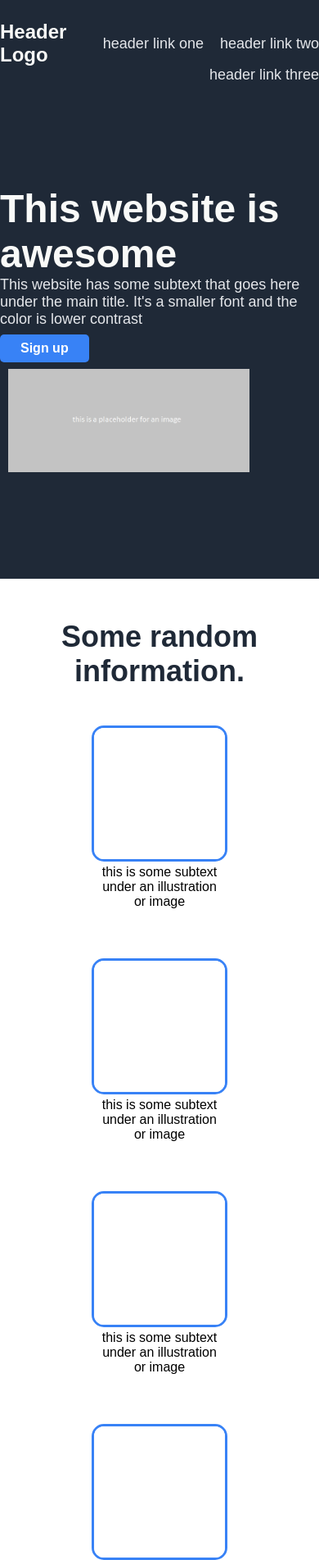
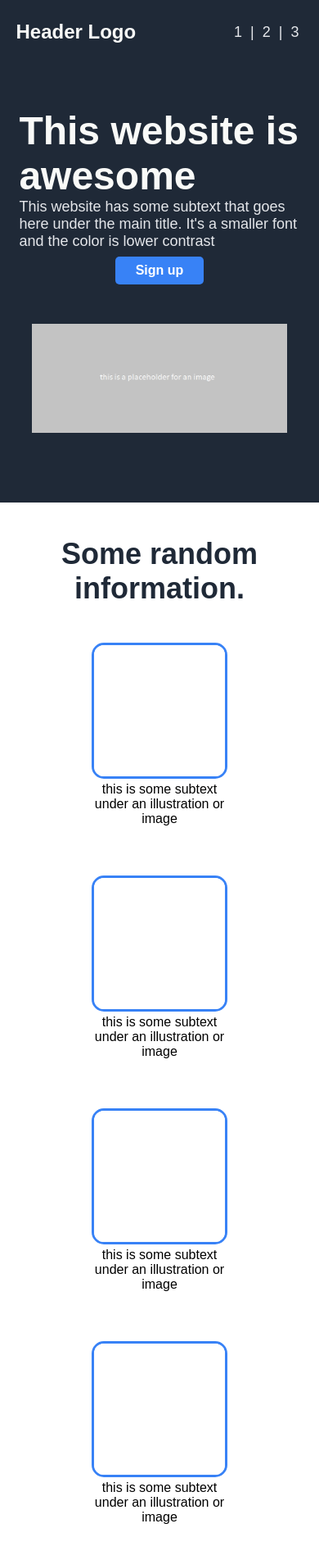
Before and after one commit to dimatteoluca/landing-page, a plain HTML site: page index.html in a window 390 px wide. Shown: the top 1903 px of the page at 82% size. Drawn offline with Linux system fonts and the light colour scheme.

Commit message:
Fix icon + Fix reactiveness

```diff
--- a/index.html
+++ b/index.html
@@ -12,42 +12,52 @@
     <div class="blue external">
         <header class="blue thin flexbox flex-end">
             <p id="logo" class="flex-item">Header Logo</p>
-            <a class="secondary" href="">header link one</a>
-            <a class="secondary" href="">header link two</a>
-            <a class="secondary" href="">header link three</a>
+            <a class="secondary hide-on-full" href="">header link one</a>
+            <a class="secondary hide-on-full" href="">header link two</a>
+            <a class="secondary hide-on-full" href="">header link three</a>
+            <p class="secondary hide-on-small">
+                <a class="secondary" href="">1</a> |
+                <a class="secondary" href="">2</a> |
+                <a class="secondary" href="">3</a>
+            </p>
+
         </header>
     </div>
 
     <div class="blue internal">
-        <div class="thin flexbox">
-            <div class="flex-item">
+        <div class="thin flexbox first">
+            <div class="flex-item flexbox flex-col">
                 <p class="primary">This website is awesome</p>
                 <p class="secondary">This website has some subtext that goes here under the main title. It's a smaller font and the color is lower contrast</p>
                 <button class="button azure" type="button">Sign up</button>
             </div>
-            <img class="rectangle-img flex-item" src="./images/grey-rectangle-placeholder.png">
+            <img class="rectangle-img flex-item" src="./img/grey-rectangle-placeholder.png">
         </div>
     </div>
 
     <div class="internal">
         <div class="thinner text-center">
             <p class="info">Some random information.</p>
-            <div class="flexbox flex-between">
+            <div class="flexbox flex-evenly">
+                <div class="flexbox flex-item">
                     <div class="flex-item margin-15">
-                    <img class="square-img" src="./images/white-square-placeholder.png">
+                        <img class="square-img" src="./img/white-square-placeholder.png">
                         <p class="subtext">this is some subtext under an illustration or image</p>
                     </div>
                     <div class="flex-item margin-15">
-                    <img class="square-img" src="./images/white-square-placeholder.png">
+                        <img class="square-img" src="./img/white-square-placeholder.png">
+                        <p class="subtext">this is some subtext under an illustration or image</p>
+                    </div>
+                </div>
+                <div class="flexbox flex-item">
+                    <div class="flex-item margin-15">
+                        <img class="square-img" src="./img/white-square-placeholder.png">
                         <p class="subtext">this is some subtext under an illustration or image</p>
                     </div>
                     <div class="flex-item margin-15">
-                    <img class="square-img" src="./images/white-square-placeholder.png">
+                        <img class="square-img" src="./img/white-square-placeholder.png">
                         <p class="subtext">this is some subtext under an illustration or image</p>
                     </div>
-                <div class="flex-item margin-15">
-                    <img class="square-img" src="./images/white-square-placeholder.png">
-                    <p class="subtext">this is some subtext under an illustration or image</p>
                 </div>
             </div>
         </div>
@@ -64,7 +74,7 @@
         <div class="azure thin call-to-action flexbox flex-evenly">
             <div>
                 <p class="bold">Call to action! It's time!</p>
-                <p>Sign up for our product by clicking that button right over there!</p>
+                <p class="">Sign up for our product by clicking that button right over there!</p>
             </div>
             <div>
                 <button class="button azure white-border" type="button">Sign up</button>
--- a/styles.css
+++ b/styles.css
@@ -27,8 +27,13 @@ header a:active {
     text-decoration: none;
 }
 
+.hide-on-small {
+    display: none;
+}
+
 button {
     cursor: pointer;
+    align-self: start;
 }
 
 #logo {
@@ -62,6 +67,10 @@ button {
     display: flex;
     flex-wrap: wrap;
     align-items: center;
+}
+
+.flex-col {
+    flex-direction: column;
 }
 
 .flex-between {
@@ -157,15 +166,20 @@ button {
     border-color: white !important;
 }
 
+.first {
+    gap: 40px
+}
+
 .rectangle-img {
-    max-width: 35vmax;
+    max-width: 33vmax;
+    min-width: 80vmin;
     height: auto;
-    margin: 0 10px;
+    margin: auto;
 }
 
 .square-img {
+    aspect-ratio: 1/1;
     width: 160px;
-    height: auto;
     border-style: solid;
     border-color: #3882f6;
     border-radius: 15px;
@@ -173,7 +187,75 @@ button {
 }
 
 .subtext {
-    width: 150px;
+    width: 170px;
     height: auto;
     margin: auto !important;
 }
+
+@media screen and (max-width: 560px) {
+    button {
+        align-self: center;
+    }
+
+    header {
+        padding-left: 5vw;
+        padding-right: 5vw;
+        align-items: center;
+    }
+
+    header a {
+        margin-left: 5px;
+        margin-right: 5px;
+    }
+
+    .hide-on-full {
+        display: none;
+    }
+
+    .hide-on-small {
+        display: inline;
+    }
+
+    label img {
+        aspect-ratio: 1/1;
+        width: 35px;
+
+    }
+
+    .thin {
+        width: auto !important;
+        margin: auto !important;
+        max-width: none !important;
+        min-width: none !important;
+    }
+
+    .quote {
+        font-size: 26px;
+    }
+
+    .quoter {
+        font-size: 14px;
+    }
+
+    .internal {
+        /* padding-left: 7vw;
+        padding-right: 7vw;
+        padding-top: 10vh;
+        padding-bottom: 10vh; */
+        padding: 10vh 6vw;
+    }
+
+    .info {
+        margin-top: -5vh !important;
+    }
+
+    .call-to-action {
+        font-size: 18px;
+        text-align: center;
+        gap: 4vw;
+    }
+
+    .call-to-action p {
+        padding: 0 5vw;
+    }
+}
```
Also changed, not shown: img/01.png (renamed from images/01.png), img/02.png (renamed from images/02.png), img/favicon.ico (renamed from images/favicon.ico), img/grey-rectangle-placeholder.png (renamed from images/grey-rectangle-placeholder.png), img/white-square-placeholder.png (renamed from images/white-square-placeholder.png). Lines whose indentation alone changed are shown as unchanged.
